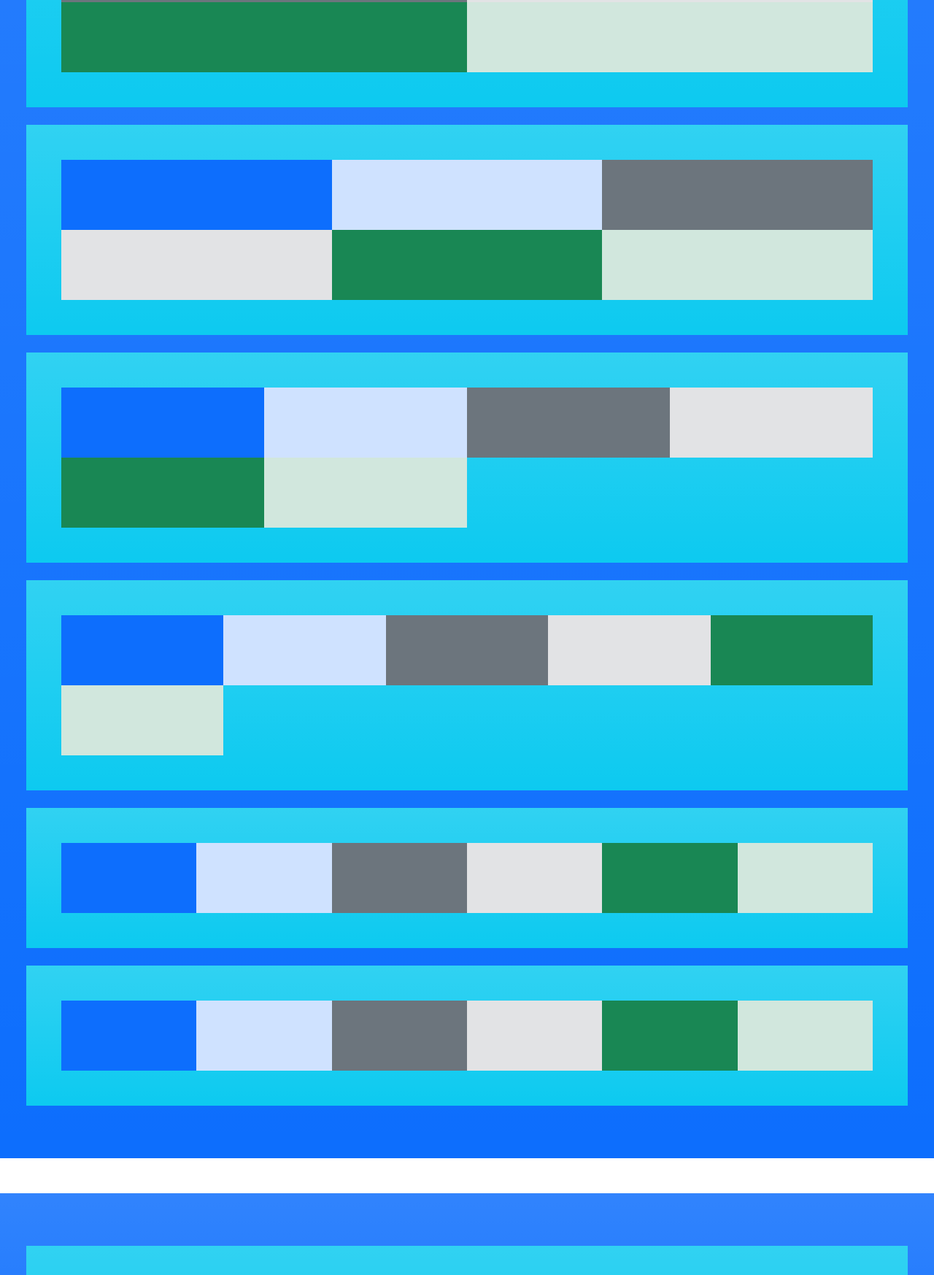
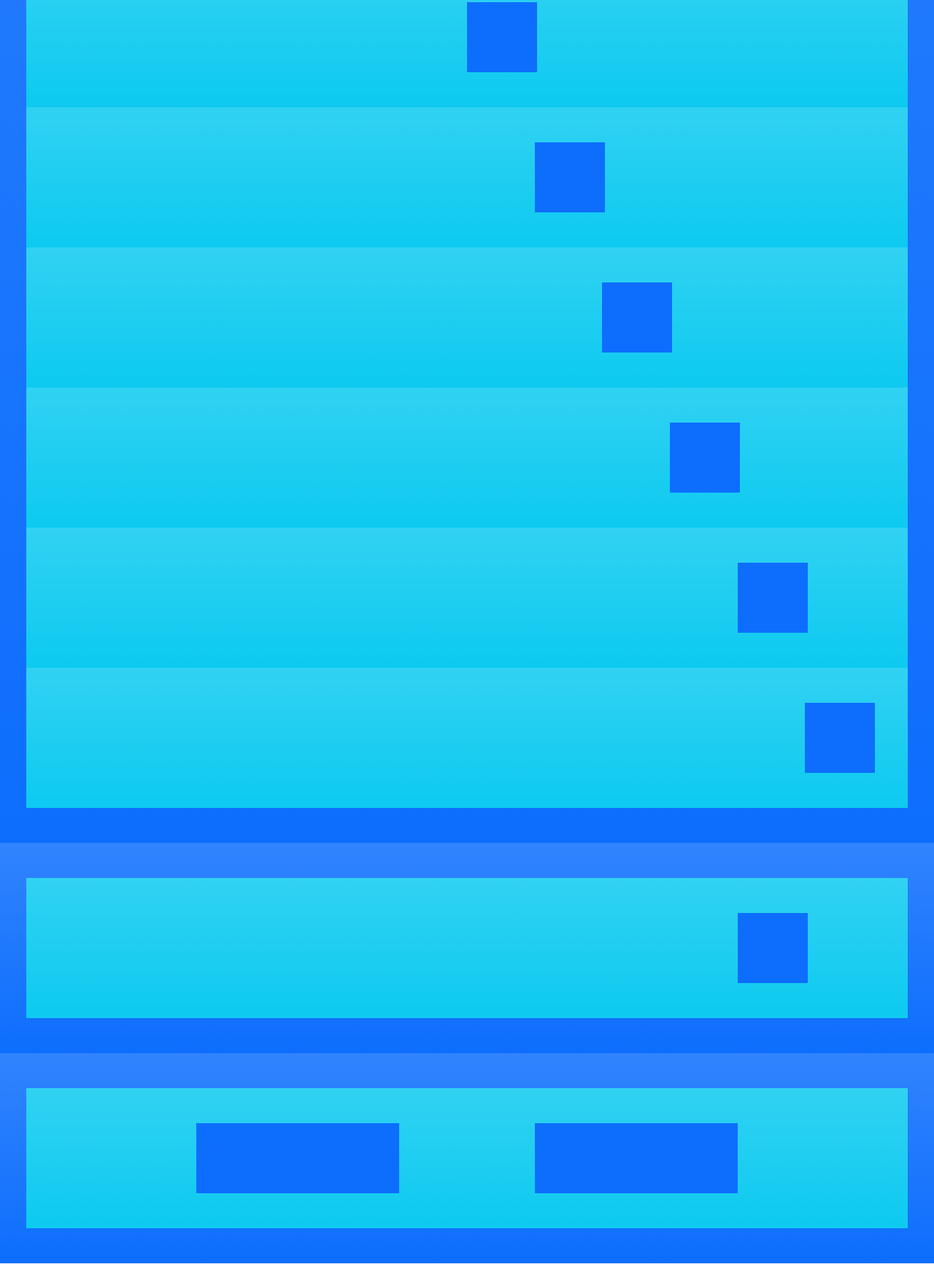
Before and after one commit to Jay-vaghani/bootstrap, a plain HTML site: page index.html in a window 1280 px wide. Shown: the part 1053-2800 px from the top of the page at 73% size. Drawn offline with nearby package versions, Linux system fonts and the light colour scheme.

Commit message:
offset done

```diff
--- a/index.html
+++ b/index.html
@@ -17,103 +17,121 @@
 <body>
 
 
-
-    <!-- (1) different row-col class range to adjust the size of col  -->
-
-    <div class="container-fluid my-5 p-5 bg-primary bg-gradient">
+    <!-- (1) Different range of offset -->
 
 
-        <div class="row p-5 bg-info row-cols-1 bg-gradient my-4">
-            <div class="col p-5 bg-primary "></div>
-            <div class="col p-5 bg-primary-subtle "></div>
-            <div class="col p-5 bg-secondary "></div>
-            <div class="col p-5 bg-secondary-subtle "></div>
-            <div class="col p-5 bg-success"></div>
-            <div class="col p-5 bg-success-subtle "></div>
-        </div>
+    <div class="container-fluid bg-primary bg-gradient p-5">
 
-        <div class="row p-5 bg-info row-cols-2 bg-gradient my-4">
-            <div class="col p-5 bg-primary "></div>
-            <div class="col p-5 bg-primary-subtle "></div>
-            <div class="col p-5 bg-secondary "></div>
-            <div class="col p-5 bg-secondary-subtle "></div>
-            <div class="col p-5 bg-success"></div>
-            <div class="col p-5 bg-success-subtle "></div>
-        </div>
 
-        <div class="row p-5 bg-info row-cols-3 bg-gradient my-4">
-            <div class="col p-5 bg-primary "></div>
-            <div class="col p-5 bg-primary-subtle "></div>
-            <div class="col p-5 bg-secondary "></div>
-            <div class="col p-5 bg-secondary-subtle "></div>
-            <div class="col p-5 bg-success"></div>
-            <div class="col p-5 bg-success-subtle "></div>
+        <div class="row bg-info bg-gradient p-5">
+
+            <div class="col-1 offset-1 p-5 bg-primary "></div>
+
         </div>
 
 
-        <div class="row p-5 bg-info row-cols-4 bg-gradient my-4">
-            <div class="col p-5 bg-primary "></div>
-            <div class="col p-5 bg-primary-subtle "></div>
-            <div class="col p-5 bg-secondary "></div>
-            <div class="col p-5 bg-secondary-subtle "></div>
-            <div class="col p-5 bg-success"></div>
-            <div class="col p-5 bg-success-subtle "></div>
+        <div class="row bg-info bg-gradient p-5">
+
+            <div class="col-1 offset-2 p-5 bg-primary "></div>
+
+        </div>
+
+        <div class="row bg-info bg-gradient p-5">
+
+            <div class="col-1 offset-3 p-5 bg-primary "></div>
+
         </div>
 
 
-        <div class="row p-5 bg-info row-cols-5 bg-gradient my-4">
-            <div class="col p-5 bg-primary "></div>
-            <div class="col p-5 bg-primary-subtle "></div>
-            <div class="col p-5 bg-secondary "></div>
-            <div class="col p-5 bg-secondary-subtle "></div>
-            <div class="col p-5 bg-success"></div>
-            <div class="col p-5 bg-success-subtle "></div>
+        <div class="row bg-info bg-gradient p-5">
+
+            <div class="col-1 offset-4 p-5 bg-primary "></div>
+
+        </div>
+
+        <div class="row bg-info bg-gradient p-5">
+
+            <div class="col-1 offset-5 p-5 bg-primary "></div>
+
+        </div>
+
+        <div class="row bg-info bg-gradient p-5">
+
+            <div class="col-1 offset-6 p-5 bg-primary "></div>
+
+        </div>
+
+        <div class="row bg-info bg-gradient p-5">
+
+            <div class="col-1 offset-7 p-5 bg-primary "></div>
+
         </div>
 
 
-        <div class="row p-5 bg-info row-cols-6 bg-gradient my-4">
-            <div class="col p-5 bg-primary "></div>
-            <div class="col p-5 bg-primary-subtle "></div>
-            <div class="col p-5 bg-secondary "></div>
-            <div class="col p-5 bg-secondary-subtle "></div>
-            <div class="col p-5 bg-success"></div>
-            <div class="col p-5 bg-success-subtle "></div>
+        <div class="row bg-info bg-gradient p-5">
+
+            <div class="col-1 offset-8 p-5 bg-primary "></div>
+
         </div>
 
 
-        <div class="row p-5 bg-info row-cols-6 bg-gradient my-4">
-            <div class="col p-5 bg-primary "></div>
-            <div class="col p-5 bg-primary-subtle "></div>
-            <div class="col p-5 bg-secondary "></div>
-            <div class="col p-5 bg-secondary-subtle "></div>
-            <div class="col p-5 bg-success"></div>
-            <div class="col p-5 bg-success-subtle "></div>
+        <div class="row bg-info bg-gradient p-5">
+
+            <div class="col-1 offset-9 p-5 bg-primary "></div>
+
+        </div>
+
+        <div class="row bg-info bg-gradient p-5">
+
+            <div class="col-1 offset-10 p-5 bg-primary "></div>
+
+        </div>
+
+        <div class="row bg-info bg-gradient p-5">
+
+            <div class="col-1 offset-11 p-5 bg-primary "></div>
+
+        </div>
+
+    </div>
+
+
+
+    <!-- (1) Offset with different breakpoints -->
+
+
+
+    <div class="container-fluid bg-primary bg-gradient p-5">
+
+
+        <div class="row bg-info bg-gradient p-5">
+
+            <div class="col-1 offset-xxl-11 offset-xl-10 offset-lg-9 offset-md-8 offset-sm-7 offset-6 p-5 bg-primary ">
+            </div>
+
         </div>
 
 
     </div>
 
 
+    <!-- (3) Offset between col's -->
+
+    <div class="container-fluid bg-primary bg-gradient p-5">
 
 
-    <!-- (2) different breakpoints on row-col class keep in mind that you have to define every row-col size in every breakpoint other wise it will mess up the layout -->
+        <div class="row bg-info bg-gradient p-5">
 
-    <div class="container-fluid my-5 p-5 bg-primary bg-gradient">
+            <div class="col-3 offset-2 p-5 bg-primary ">
+            </div>
 
+            <div class="col-3 offset-2 p-5 bg-primary ">
+            </div>
 
-        <div
-            class="row p-5 bg-info row-cols-xxl-6 row-cols-xl-5 row-cols-lg-4 row-cols-md-3 row-cols-sm-2 row-cols-1 bg-gradient my-4">
-            <div class="col p-5 bg-primary "></div>
-            <div class="col p-5 bg-primary-subtle "></div>
-            <div class="col p-5 bg-secondary "></div>
-            <div class="col p-5 bg-secondary-subtle "></div>
-            <div class="col p-5 bg-success"></div>
-            <div class="col p-5 bg-success-subtle "></div>
         </div>
 
 
     </div>
-
 
 
     <!-- Bootstrap Javascript  -->
```
Also changed, not shown: Notes.txt.
